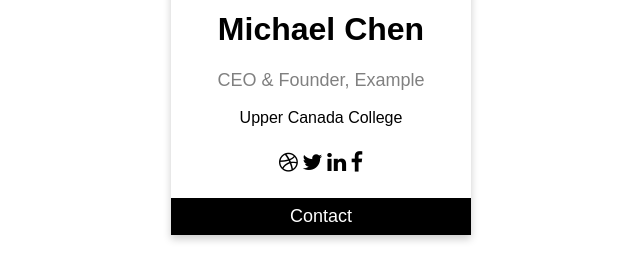
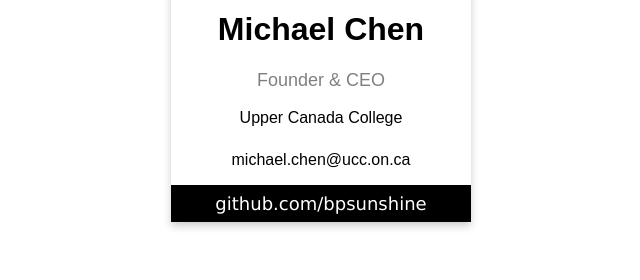
Before and after one commit to social-media-shiqiao-michael/Social-Media, a plain HTML site: page contact.html in a window 1280 px wide. Shown: the part 290-570 px from the top of the page, without its empty margins (319-959 px from the left). Drawn offline with Linux system fonts and the light colour scheme.

Commit message:
Update contact.html

```diff
--- a/contact.html
+++ b/contact.html
@@ -19,6 +19,7 @@ button {
   border: none;
   outline: 0;
   display: inline-block;
+  font-family: "Lucida Sans Unicode", "Lucida Grande", sans-serif;
   padding: 8px;
   color: white;
   background-color: #000;
@@ -46,15 +47,14 @@ button:hover, a:hover {
 <div class="card">
   <img src=https://lh4.googleusercontent.com/-b2YqT7uO_i0/AAAAAAAAAAI/AAAAAAAAAHM/34QL9fxtg3g/photo.jpg alt="error404" style="width:100%">
   <h1>Michael Chen</h1>
-  <p class="title">CEO & Founder, Example</p>
+  <p class="title">Founder & CEO</p>
   <p>Upper Canada College</p>
   <div style="margin: 24px 0;">
-    <a href="#"><i class="fa fa-dribbble"></i></a>
-    <a href="#"><i class="fa fa-twitter"></i></a>
-    <a href="#"><i class="fa fa-linkedin"></i></a>
-    <a href="#"><i class="fa fa-facebook"></i></a>
+
   </div>
-  <p><button>Contact</button></p>
+  <p> michael.chen@ucc.on.ca</p>
+  <p><button>github.com/bpsunshine</button></p>
+
 </div>
 
 </body>
```
